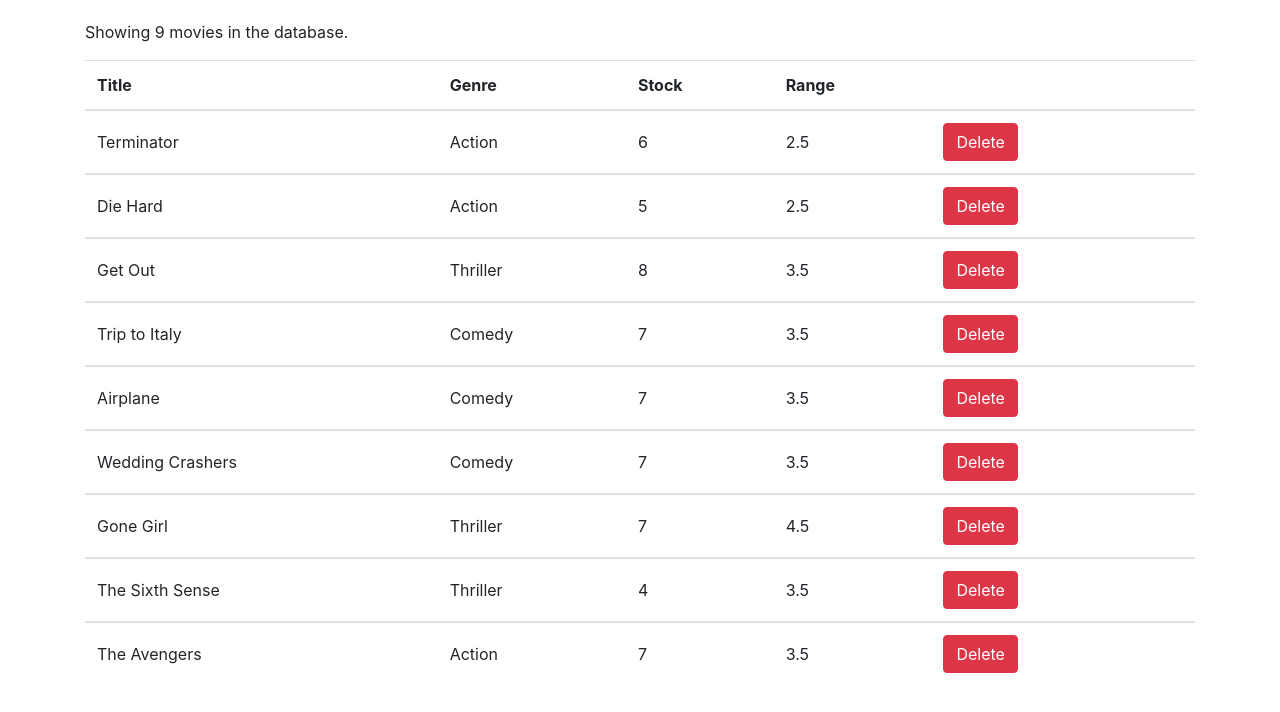
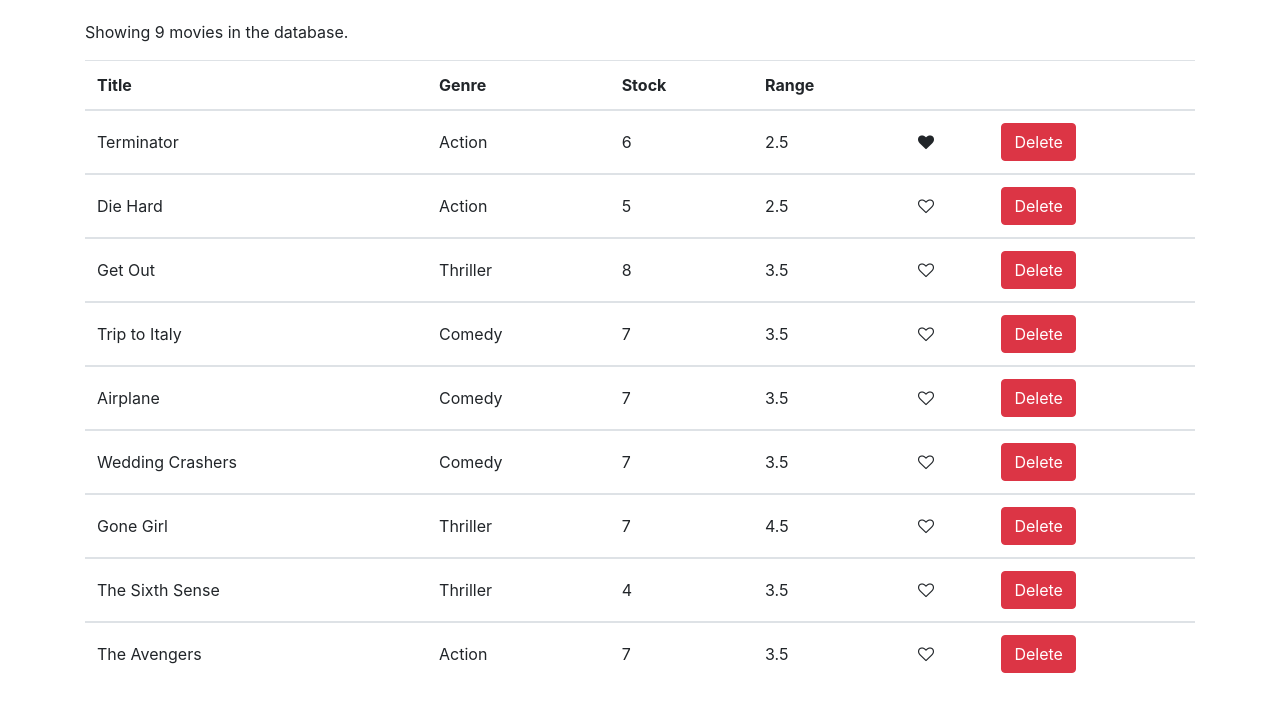
Before and after one commit to kboul/display-and-delete-movies, a React (Create React App) app: page / in a window 1280 px wide. Shown: the top 712 px of the page. Built offline with nearby package versions, Linux system fonts and the light colour scheme.

Commit message:
Implement a Like movie button functionality

```diff
--- /dev/null
+++ b/src/components/Like/Like.css
@@ -0,0 +1,3 @@
+#fa {
+    cursor: pointer;
+}
--- /dev/null
+++ b/src/components/Like/Like.js
@@ -0,0 +1,18 @@
+import React from 'react'
+import './Like.css';
+
+const Like = (props) => {
+    let likeStyle = 'fa fa-heart';
+    if (!props.like) likeStyle +=  '-o';
+
+    return (
+        <i
+            id="fa"
+            className={likeStyle}
+            aria-hidden="true"
+            onClick={props.onClick}>
+        </i>
+    );
+}
+
+export default Like;
--- a/src/components/Movies/Movies.js
+++ b/src/components/Movies/Movies.js
@@ -1,6 +1,7 @@
 import React, { Component } from 'react'
 import { getMovies } from '../../services/fakeMovieService';
 import './Movies.css';
+import Like from '../Like/Like';
 
 export default class Movies extends Component {
     state = {
@@ -29,6 +30,14 @@
         )
     }
 
+    handleLike = movie => {
+        const movies = [...this.state.movies];
+        const index = movies.indexOf(movie);
+        movies[index] = {...movies[index]};
+        movies[index].like = !movies[index].like;
+        this.setState({ movies });
+    }
+
     renderMovies = () => {
         return (
             <div>
@@ -43,6 +52,11 @@
                                     <td>{movie.genre.name}</td>
                                     <td>{movie.numberInStock}</td>
                                     <td>{movie.dailyRentalRate}</td>
+                                    <td>
+                                        <Like
+                                            like={movie.like}
+                                            onClick={() => { this.handleLike(movie) } }/>
+                                    </td>
                                     <td>
                                         <button
                                             className="btn btn-danger"
--- a/src/services/fakeMovieService.js
+++ b/src/services/fakeMovieService.js
@@ -7,7 +7,8 @@
 		genre: { _id: "5b21ca3eeb7f6fbccd471818", name: "Action" },
 		numberInStock: 6,
 		dailyRentalRate: 2.5,
-		publishDate: "2018-01-03T19:04:28.809Z"
+		publishDate: "2018-01-03T19:04:28.809Z",
+		like: true
 	},
 	{
 		_id: "5b21ca3eeb7f6fbccd471816",
```
Also changed, not shown: src/components/Movies/Movies.css (line endings or trailing spaces).
